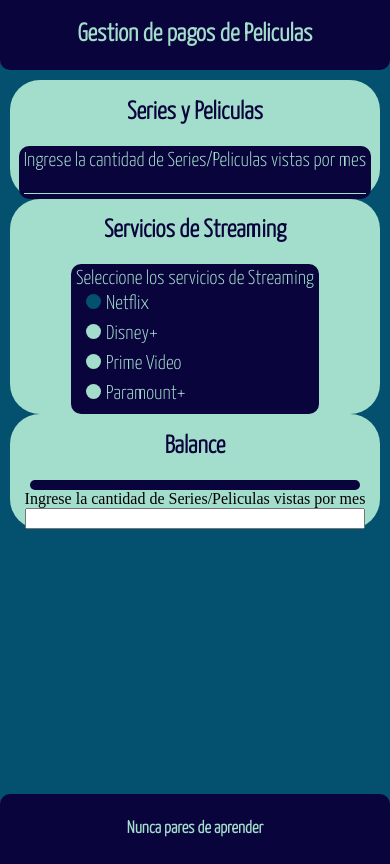
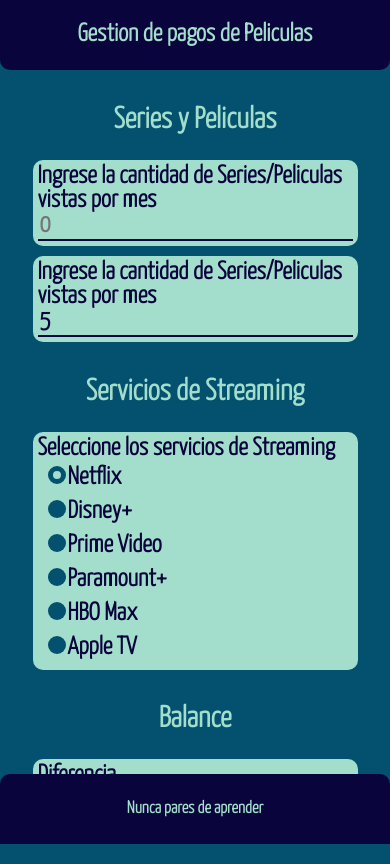
Before and after one commit to Denis-Hernandez/cinema-vs-stream-calculator, a plain HTML site: page index.html in a window 390 px wide. Both pictures are taken after a click on the label "Netflix". Drawn offline with Linux system fonts and the light colour scheme.

Commit message:
Seccion de comparacion Stream vs Cine y CSS/UI para mobile

```diff
--- a/index.html
+++ b/index.html
@@ -5,8 +5,9 @@
     <meta http-equiv="X-UA-Compatible" content="IE=edge">
     <meta name="viewport" content="width=device-width, initial-scale=1.0">
     <title>Gestion de pagos de Peliculas | Platzi Reto 1</title>
-    <link rel="stylesheet" href="./styles.css">
+    <link rel="stylesheet" href="./scr/styles.css">
     <link href="https://fonts.googleapis.com/css2?family=Yanone+Kaffeesatz:wght@300&display=swap" rel="stylesheet">
+    <script src="./scr/index.js"></script>
 </head>
 <body>
     <header class="header">
@@ -18,7 +19,11 @@
             <form class="container__form" action="">
                 <div class="container__form--input-container">
                     <label class="container__form--label" for="productions_amount">Ingrese la cantidad de Series/Peliculas vistas por mes</label>
-                    <input class="container__form--input" id="productions_amount" type="number">
+                    <input class="container__form--input" id="productions_amount" oninput="compararPrecios()" type="number" placeholder="0">
+                </div>
+                <div class="container__form--input-container">
+                    <label class="container__form--label" for="productions_amount">Ingrese la cantidad de Series/Peliculas vistas por mes</label>
+                    <input class="container__form--input" id="cinema_price" oninput="compararPrecios()" type="number" value="5">
                 </div>
             </form>
         </section>
@@ -29,19 +34,27 @@
                     <label class="container__form--label">Seleccione los servicios de Streaming</label>
 
                     <label class="container__form--check-container" for="option_1">
-                        <input class="container__form--input-check" type="checkbox" id="option_1">Netflix
+                        <input class="container__form--input-check" oninput="compararPrecios()" type="checkbox" value="9" id="option_1">Netflix
                         <span class="container__form--checkmark"></span>
                     </label>
                     <label class="container__form--check-container" for="option_2">
-                        <input class="container__form--input-check" type="checkbox" id="option_2">Disney+
+                        <input class="container__form--input-check" oninput="compararPrecios()" type="checkbox" value="8" id="option_2">Disney+
                         <span class="container__form--checkmark"></span>
                     </label>
                     <label class="container__form--check-container" for="option_3">
-                        <input class="container__form--input-check" type="checkbox" id="option_3">Prime Video
+                        <input class="container__form--input-check" oninput="compararPrecios()" type="checkbox" value="10" id="option_3">Prime Video
                         <span class="container__form--checkmark"></span>
                     </label>
                     <label class="container__form--check-container" for="option_4">
-                        <input class="container__form--input-check" type="checkbox" id="option_4">Paramount+
+                        <input class="container__form--input-check" oninput="compararPrecios()" type="checkbox" value="5" id="option_4">Paramount+
+                        <span class="container__form--checkmark"></span>
+                    </label>
+                    <label class="container__form--check-container" for="option_5">
+                        <input class="container__form--input-check" oninput="compararPrecios()" type="checkbox" value="15" id="option_5">HBO Max
+                        <span class="container__form--checkmark"></span>
+                    </label>
+                    <label class="container__form--check-container" for="option_6">
+                        <input class="container__form--input-check" oninput="compararPrecios()" type="checkbox" value="5" id="option_6">Apple TV
                         <span class="container__form--checkmark"></span>
                     </label>
                 </div>
@@ -50,9 +63,14 @@
         <section class="container">
             <h2 class="container__subtitle">Balance</h2>
             <form class="container__form" action="">
-                <div class="container__form--input-container"></div>
-                <label for="productions_amount">Ingrese la cantidad de Series/Peliculas vistas por mes</label>
-                <input id="productions_amount" type="text">
+                <div class="container__form--output-container">
+                    <label class="container__form--label">Diferencia</label>
+                    <label class="container__form--output-label">Mejor Opción</label>
+                    <label class="container__form--result-label" id="first-option">...</label>
+                    <label class="container__form--output-label">Segunda Opción</label>
+                    <label class="container__form--result-label" id="second-option">...</label>
+                </div>
+
             </form>
         </section>
     </section>
--- /dev/null
+++ b/scr/index.js
@@ -0,0 +1,44 @@
+function compararPrecios(){
+    var precios = preciosDeStreamSeleccionados();
+    var opcionPrincipal = "...";
+    var opcionSecundaria = "...";
+    var cantidadProducciones = document.getElementById("productions_amount").value;
+    if(precios.length > 0 && cantidadProducciones > 0){
+        var totalStream = calcularTotalStream(precios);
+        var totalCine = calcularCine(cantidadProducciones);
+        if(totalStream>totalCine){
+            opcionPrincipal = "Cine: " + totalCine;
+            opcionSecundaria = "Stream: " + totalStream;
+        }else{
+            opcionPrincipal = "Stream: " + totalStream;
+            opcionSecundaria = "Cine: " + totalCine;
+        }
+    }
+    var labelPrincipal = document.getElementById("first-option");
+    var labelSecundaria = document.getElementById("second-option");
+    labelPrincipal.innerText = opcionPrincipal;
+    labelSecundaria.innerText = opcionSecundaria;
+}
+
+function calcularTotalStream(precios){
+    return precios.reduce((total,precio)=>{
+        return total+precio;
+    });
+}
+
+function calcularCine(cantidad){
+    var precioCine = document.getElementById("cinema_price").value;
+    return cantidad * precioCine;
+}
+
+function preciosDeStreamSeleccionados(){
+    var seleccionado=[];
+    var checks = document.querySelectorAll(".container__form--input-check");
+    checks.forEach(check=>{
+        if (check.checked){
+            precio = Number(check.value);
+            seleccionado.push(precio);
+        }
+    });
+    return seleccionado;
+}
--- a/styles.scss
+++ b/scr/styles.scss
@@ -33,17 +33,19 @@
 }
 .main-body{
     background-color: $tertiary-color;
-    min-height: calc(100vh - 200px);
+    min-height: calc(100vh - 220px);
     display: flex;
     padding: 10px 5px;
+    align-items: center;
 }
 .container{
     background-color: $primary-color;
-    border-radius: 30px;
+    border-radius: 15px;
     margin: 0px 5px;
     display: flex;
     align-items: center;
     flex-direction: column;
+    padding-bottom: 15px;
 }
 .container__subtitle{
     color: $secondary-color;
@@ -53,13 +55,14 @@
     display: flex;
     flex-direction: column;
 }
-.container__form--input-container{
+.container__form--input-container,.container__form--output-container{
     display: flex;
     flex-direction: column;
     background-color: $secondary-color;
-    margin: 0px 5px;
+    margin: 0px 5px 10px 5px;
     border-radius: 10px;
     padding: 5px;
+    width: calc((100vw - 100px ) / 3);
 }
 .container__form--input{
     @include font-conf();
@@ -71,9 +74,16 @@
     color: $primary-color;
     border-bottom: solid 1px $primary-color;
 }
-.container__form--label{
+.container__form--label,.container__form--output-label,.container__form--result-label{
     color: $primary-color;
     @include font-conf();
+}
+.container__form--output-label{
+    padding-left: 20px;
+    margin-top: 10px;
+}
+.container__form--result-label{
+    padding-left: 20px;
 }
 .container__form--input-check{
     display: none;
@@ -124,12 +134,47 @@
     }
     .main-body{
         scroll-snap-align: start;
-        min-height: calc(100vh - 140px);
+        max-height: calc(100vh - 160px);
         display: flex;
         flex-direction: column;
+        align-items: stretch;
+        overflow-y: scroll;
     }
     .main-body__container{
         background: none;
+    }
+    .container{
+        background-color: transparent;
+        padding: 0;
+    }
+    .container__subtitle{
+        font-size: 30px;
+        color: $primary-color;
+    }
+    .container__form--input-container, .container__form--output-container{
+        width: calc(100vw - 75px );
+        background-color: $primary-color;
+    }
+    .container__form--label, .container__form--output-label,
+    .container__form--result-label, .container__form--input,
+    .container__form--check-container{
+        color: $secondary-color;
+        font-size: 25px;
+        font-weight: bold;
+    }
+    .container__form--input{
+        border-bottom: solid 2px $secondary-color;
+    }
+    .container__form--checkmark{
+        height: 18px;
+        width: 18px;
+        background-color: $tertiary-color;
+    }
+    .container__form--input-check:checked ~ .container__form--checkmark{
+        background-color: $primary-color;
+        border:solid 5px $tertiary-color;
+        height: 8px;
+        width: 8px;
     }
     .footer{
         height: 70px;
```
Also changed, not shown: scr/styles.css, 2 other files.
